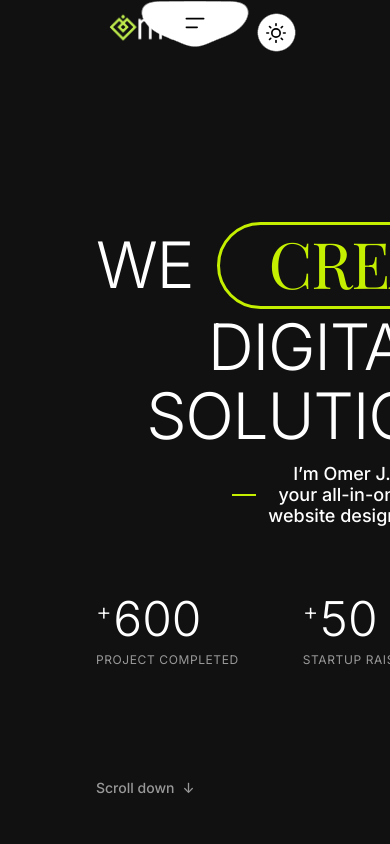
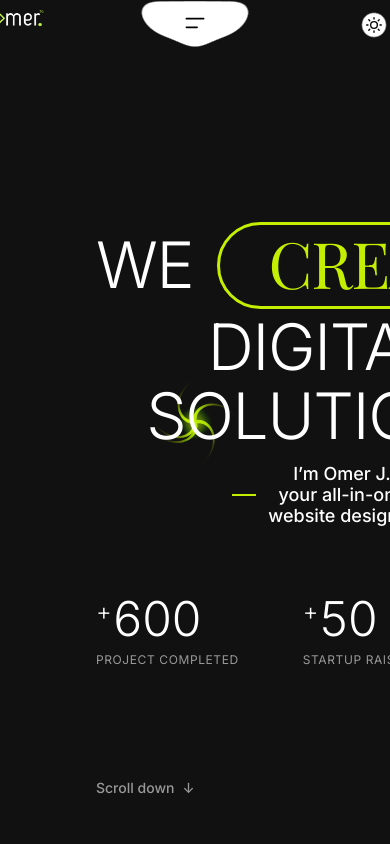
Before and after one commit to owennoah/2027, a React app: page / in a window 390 px wide. Shown: the top 844 px of the page. Built offline with nearby package versions, Linux system fonts and the light colour scheme; the HTML template or start-up script is replaced by a standard one; a web font is replaced by a local one.

Commit message:
Add glowing wave mouse trail to hero section

```diff
--- a/src/App.css
+++ b/src/App.css
@@ -752,4 +752,67 @@ svg {
   .services-headline h2 {
     font-size: 2rem;
   }
+
+  /* Header mobile responsive */
+  .header-bar {
+    padding: 0 1.5rem;
+  }
+  .logo-wrapper {
+    width: auto;
+    margin-top: 15px;
+  }
+  .logo-content {
+    padding-left: 0;
+  }
+  .logo-image {
+    height: 26px;
+  }
+  .theme-toggle-wrapper {
+    width: auto;
+    margin-top: 15px;
+    z-index: 90;
+  }
+  .theme-bg, .theme-hitbox {
+    width: 38px;
+    height: 38px;
+  }
+  .theme-hitbox svg {
+    width: 18px;
+    height: 18px;
+  }
+  .open .main-bg, .open .main-content-hitbox {
+    width: 300px;
+  }
+  .nav-links {
+    gap: 1.25rem;
+  }
+  .nav-links a {
+    font-size: 0.8rem;
+  }
 }
+
+@media (max-width: 480px) {
+  .header-bar {
+    padding: 0 1rem;
+  }
+  .logo-image {
+    height: 22px;
+  }
+  .theme-bg, .theme-hitbox {
+    width: 34px;
+    height: 34px;
+  }
+  .theme-hitbox svg {
+    width: 16px;
+    height: 16px;
+  }
+  .open .main-bg, .open .main-content-hitbox {
+    width: 260px;
+  }
+  .nav-links {
+    gap: 1rem;
+  }
+  .nav-links a {
+    font-size: 0.75rem;
+  }
+}
--- a/src/App.jsx
+++ b/src/App.jsx
@@ -2,6 +2,7 @@ import React, { useState, useRef, useEffect } from 'react';
 import './App.css';
 import profileImg from './assets/profile.png';
 import logoImg from './assets/logo.png';
+import MouseTrail from './MouseTrail';
 
 function App() {
   const [isMenuOpen, setIsMenuOpen] = useState(false);
@@ -245,6 +246,7 @@ function App() {
 
       {/* Hero Section with Parallax Effect */}
       <div className="hero-container">
+        <MouseTrail />
         {/* Sidebar Text */}
         <div className="sidebar" ref={sidebarRef}>
           <span className="sidebar-text uppercase tracking">Product designer</span>
--- /dev/null
+++ b/src/MouseTrail.jsx
@@ -0,0 +1,113 @@
+import React, { useEffect, useRef } from 'react';
+
+const MouseTrail = () => {
+  const canvasRef = useRef(null);
+
+  useEffect(() => {
+    const canvas = canvasRef.current;
+    if (!canvas) return;
+    const ctx = canvas.getContext('2d');
+
+    let animationFrameId;
+    let points = [];
+    const maxPoints = 60;
+    const numStrands = 5;
+
+    let mouse = { x: window.innerWidth / 2, y: window.innerHeight / 2 };
+
+    const resizeCanvas = () => {
+      if (canvas.parentElement) {
+        canvas.width = canvas.parentElement.clientWidth;
+        canvas.height = canvas.parentElement.clientHeight;
+      }
+    };
+
+    resizeCanvas();
+    window.addEventListener('resize', resizeCanvas);
+
+    const handleMouseMove = (e) => {
+      const rect = canvas.getBoundingClientRect();
+      // Mouse coordinates relative to the canvas
+      mouse.x = e.clientX - rect.left;
+      mouse.y = e.clientY - rect.top;
+    };
+
+    window.addEventListener('mousemove', handleMouseMove);
+
+    // Accent color: #c4f000 (RGB: 196, 240, 0)
+    const baseColor = { r: 196, g: 240, b: 0 };
+
+    const render = (time) => {
+      ctx.clearRect(0, 0, canvas.width, canvas.height);
+
+      points.push({ x: mouse.x, y: mouse.y, time: time });
+      if (points.length > maxPoints) {
+        points.shift();
+      }
+
+      if (points.length > 1) {
+        for (let s = 0; s < numStrands; s++) {
+          for (let i = 1; i < points.length; i++) {
+            const p1 = points[i - 1];
+            const p2 = points[i];
+
+            const progress1 = (i - 1) / points.length;
+            const progress2 = i / points.length;
+
+            // The further back in history (lower progress), the more spread out the strands
+            const spread1 = 50 * (1 - progress1);
+            const spread2 = 50 * (1 - progress2);
+
+            // Add oscillation based on time and strand index
+            const offset1X = Math.sin(p1.time * 0.002 + s * 1.5) * spread1;
+            const offset1Y = Math.cos(p1.time * 0.002 + s * 1.5) * spread1;
+
+            const offset2X = Math.sin(p2.time * 0.002 + s * 1.5) * spread2;
+            const offset2Y = Math.cos(p2.time * 0.002 + s * 1.5) * spread2;
+
+            ctx.beginPath();
+            ctx.moveTo(p1.x + offset1X, p1.y + offset1Y);
+            ctx.lineTo(p2.x + offset2X, p2.y + offset2Y);
+
+            // Opacity fades out towards the tail
+            const opacity = Math.pow(progress2, 2.5);
+
+            ctx.strokeStyle = `rgba(${baseColor.r}, ${baseColor.g}, ${baseColor.b}, ${opacity})`;
+            ctx.lineWidth = 3 * progress2 + 0.5;
+            ctx.lineCap = 'round';
+            ctx.shadowColor = `rgba(${baseColor.r}, ${baseColor.g}, ${baseColor.b}, ${opacity})`;
+            ctx.shadowBlur = 15 * progress2;
+            ctx.stroke();
+          }
+        }
+      }
+
+      animationFrameId = requestAnimationFrame(render);
+    };
+
+    animationFrameId = requestAnimationFrame(render);
+
+    return () => {
+      window.removeEventListener('resize', resizeCanvas);
+      window.removeEventListener('mousemove', handleMouseMove);
+      cancelAnimationFrame(animationFrameId);
+    };
+  }, []);
+
+  return (
+    <canvas
+      ref={canvasRef}
+      style={{
+        position: 'absolute',
+        top: 0,
+        left: 0,
+        width: '100%',
+        height: '100%',
+        pointerEvents: 'none',
+        zIndex: 1 // Put above background but behind content
+      }}
+    />
+  );
+};
+
+export default MouseTrail;
```
